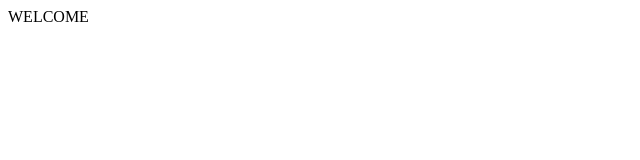
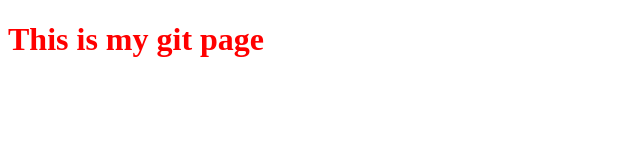
Before and after one commit to 32171165/32171165.github.io, a plain HTML site: page index.html in a window 1280 px wide. Shown: the whole page, without its empty margins (0-640 px from the left). Drawn offline with Linux system fonts and the light colour scheme.

Commit message:
second commit

```diff
--- a/index.html
+++ b/index.html
@@ -4,6 +4,6 @@
         <title>DENEME</title>
     </head>
     <body>
-        WELCOME
+        <h1 style="color: red;"> This is my git page</h1>
     </body>
 </html>
```
